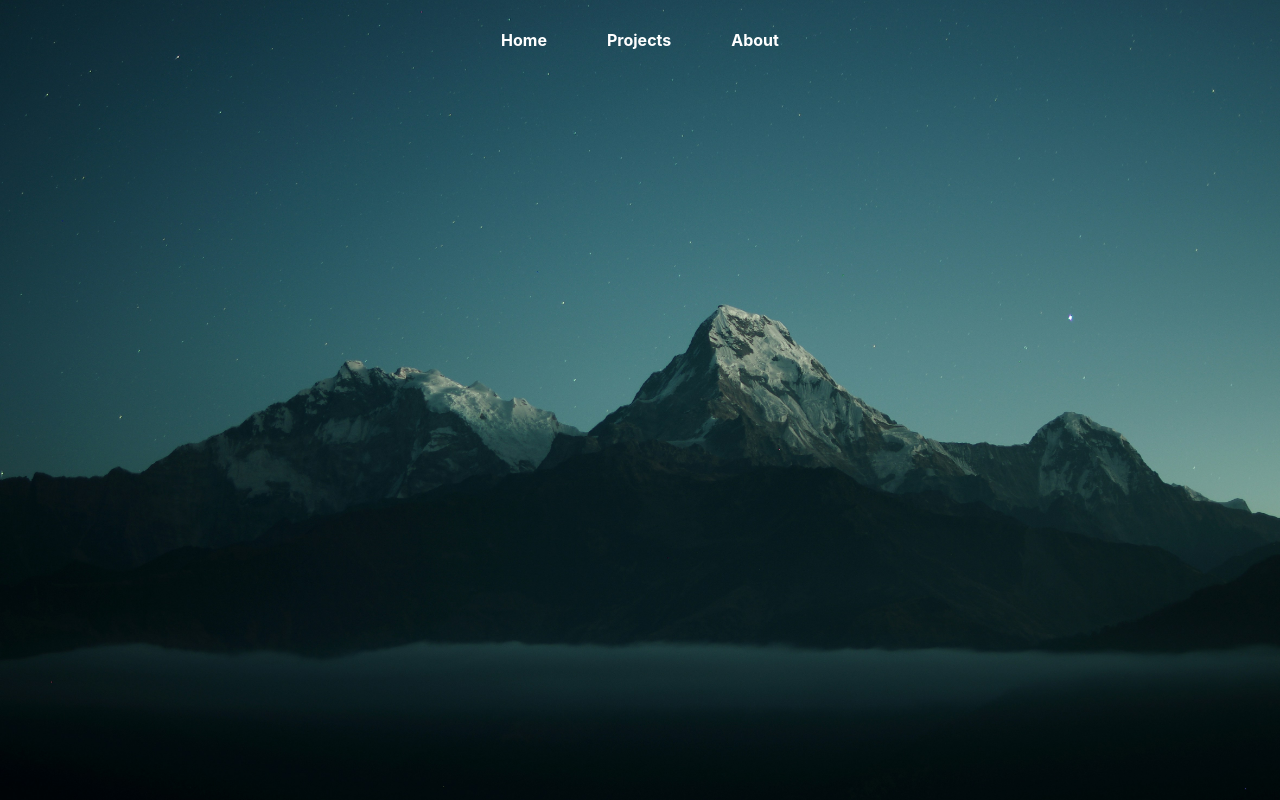
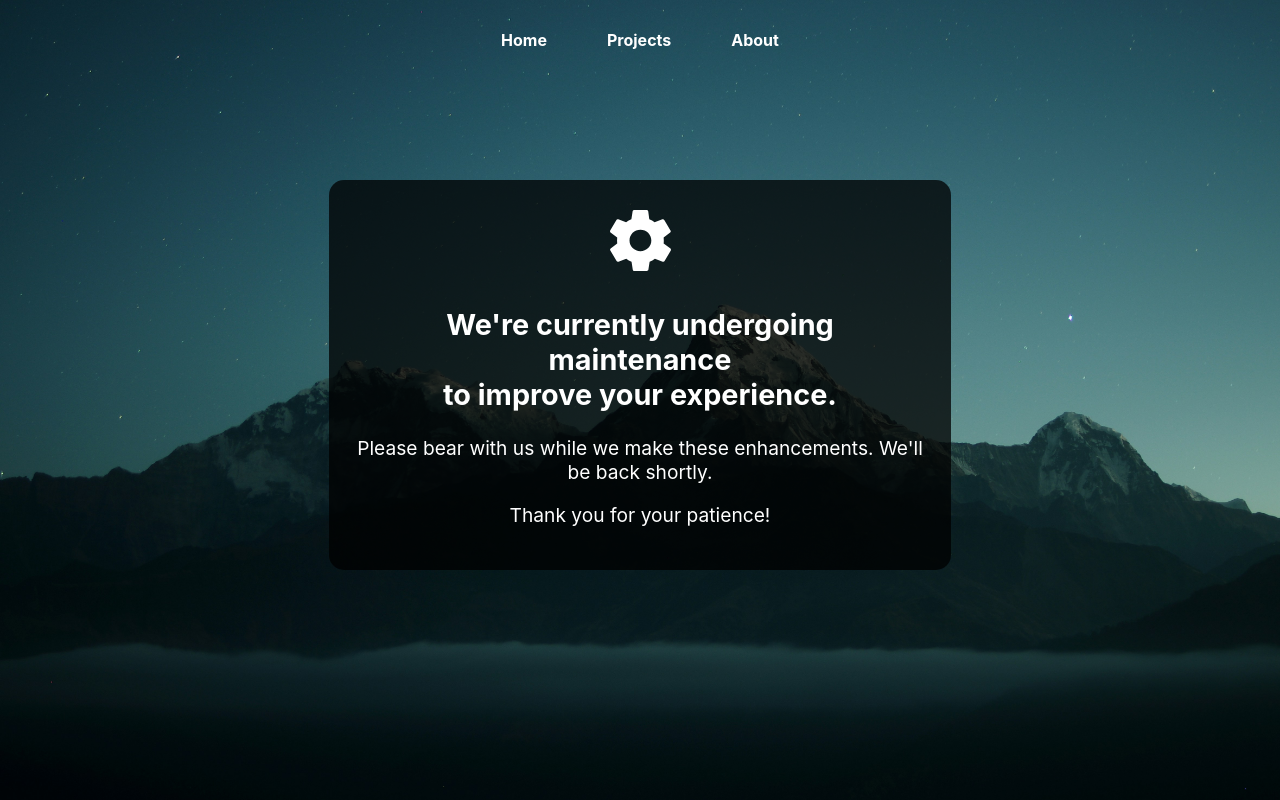
Before and after one commit to srevinU/portfolio, a React (Create React App) app: page /maintenance in a window 1280 px wide. Before the commit this address had no page. Built offline with nearby package versions, Linux system fonts and the light colour scheme.

Commit message:
Maintenance page setUp

```diff
--- a/src/App.tsx
+++ b/src/App.tsx
@@ -4,6 +4,7 @@ import { BrowserRouter, Routes, Route } from "react-router-dom";
 import Home from "./pages/Home";
 import About from "./pages/About";
 import Projects from "./pages/Projects";
+import Maintenance from "./pages/Maintenance";
 
 function App(): JSX.Element {
   return (
@@ -14,6 +15,7 @@ function App(): JSX.Element {
           <Route path="/" element={<Home />} />
           <Route path="projects" element={<Projects />} />
           <Route path="about" element={<About />} />
+          <Route path="maintenance" element={<Maintenance />} />
         </Routes>
       </BrowserRouter>
     </div>
--- a/src/css/pages/About.css
+++ b/src/css/pages/About.css
@@ -0,0 +1,6 @@
+.about_page {
+  height: 90%;
+  width: 90%;
+  position: fixed;
+  margin: 0 5%;
+}
--- a/src/css/pages/Home.css
+++ b/src/css/pages/Home.css
@@ -0,0 +1,6 @@
+.home_page {
+  height: 90%;
+  width: 90%;
+  position: fixed;
+  margin: 0 5%;
+}
--- /dev/null
+++ b/src/css/pages/Maintenance.css
@@ -0,0 +1,22 @@
+.maintenance_page {
+  height: 90%;
+  width: 90%;
+  position: fixed;
+  margin: 0 5%;
+  color: white;
+  font-size: larger;
+  display: flex;
+  align-items: center;
+}
+
+.maintenance_bg {
+  width: 50%;
+  background-color: rgba(0, 0, 0, 0.75);
+  border-radius: 15px;
+  padding: 2%;
+  margin: auto auto 20% auto;
+}
+
+h1 {
+  color: white;
+}
--- /dev/null
+++ b/src/pages/Maintenance.tsx
@@ -0,0 +1,23 @@
+import { IoMdSettings } from "react-icons/io";
+import "../css/pages/Maintenance.css";
+
+function Maintenance(): JSX.Element {
+  return (
+    <div className="maintenance_page">
+      <section className="maintenance_bg">
+        <IoMdSettings size={75} />
+        <h1>
+          We're currently undergoing maintenance <br />
+          to improve your experience.
+        </h1>
+        <p>
+          Please bear with us while we make these enhancements. We'll be back
+          shortly.
+        </p>
+        <p>Thank you for your patience!</p>
+      </section>
+    </div>
+  );
+}
+
+export default Maintenance;
--- a/src/utils/struc/sliderProjects.ts
+++ b/src/utils/struc/sliderProjects.ts
@@ -5,7 +5,7 @@ export const sliderProjects: SliderProjectsT = [
     key: "1",
     index: 0,
     headline: "Netflix Clone",
-    link: { label: "View Project", href: "/projects_1" },
+    link: { label: "View Project", href: "/maintenance" },
     src: "/assets/projects/netflix.png",
     technos: [
       { key: "1", index: 0, name: "React", src: "/assets/logos/react-2.svg" },
@@ -27,7 +27,7 @@ export const sliderProjects: SliderProjectsT = [
     key: "2",
     index: 1,
     headline: "Amazon Clone",
-    link: { label: "View Project", href: "/projects_2" },
+    link: { label: "View Project", href: "/maintenance" },
     src: "/assets/projects/amazon.png",
     technos: [
       {
```
